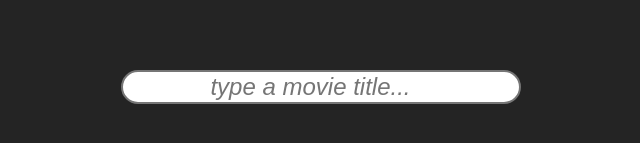
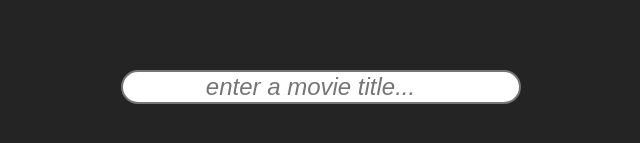
Before and after one commit to dimchris/movie-search-js-project, a plain HTML site: page index.html in a window 1280 px wide. Shown: the part 293-436 px from the top of the page, 319-959 px from the left. Drawn offline with Linux system fonts and the light colour scheme.

Commit message:
update place holder

```diff
--- a/index.html
+++ b/index.html
@@ -23,7 +23,7 @@
         api-key="15fb3faa"></cd-movie-details>
       <cd-movie-search-bar
         id="search-bar"
-        placeholder="type a movie title..."
+        placeholder="enter a movie title..."
         api-key="15fb3faa"
       ></cd-movie-search-bar>
     </div>
```
